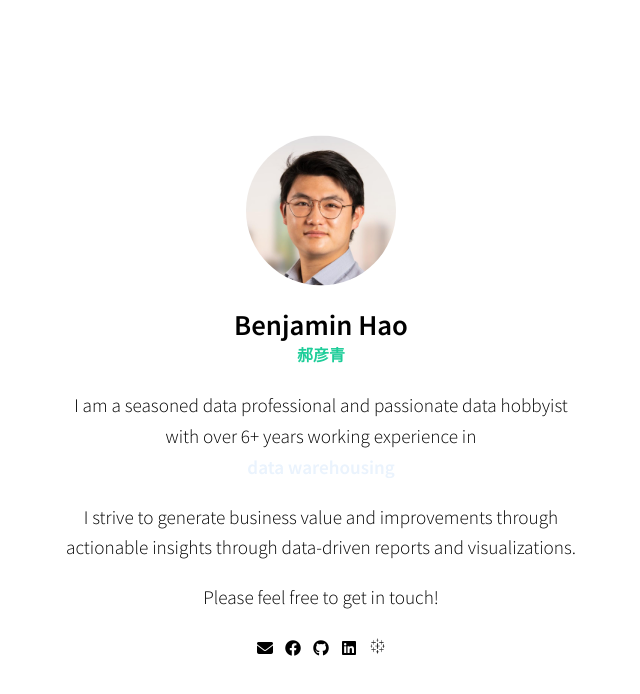
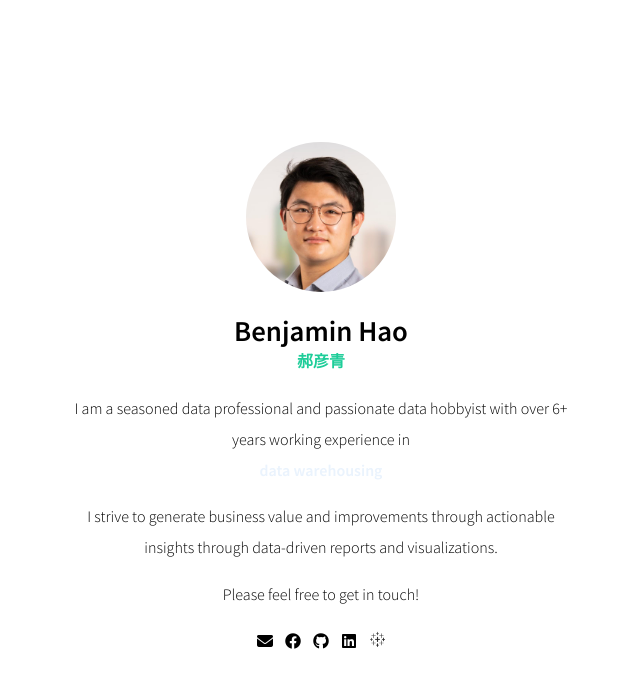
Before and after one commit to benyqhao/benyqhao.github.io, a plain HTML site: page index.html in a window 1280 px wide. Shown: the whole page, without its empty margins (319-959 px from the left). Drawn offline with Linux system fonts and the light colour scheme.

Commit message:
Resize fonts

```diff
--- a/src/css/main.css
+++ b/src/css/main.css
@@ -31,6 +31,10 @@ h1, h5 {
 
 h5 {
     color:#1ecd99;
+}
+
+p {
+    font-size: 16px;
 }
 
 #specialization {
```
